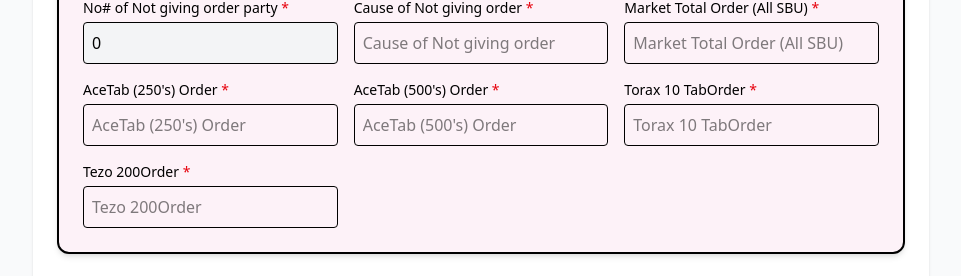
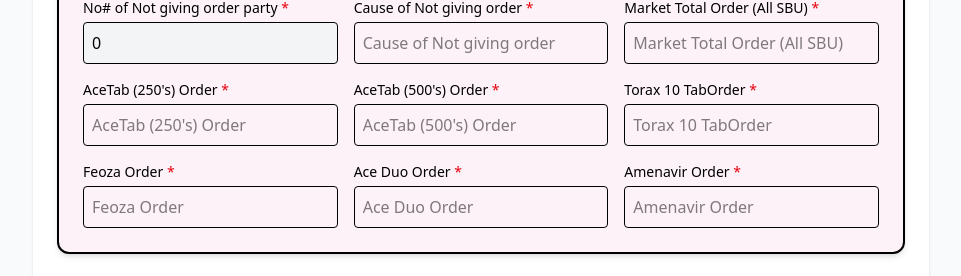
Before and after one commit to Mizan510/monitoring, a React app in the folder frontend/: page /dashboard in a window 1280 px wide. Shown: the part 1322-1598 px from the top of the page, without its empty margins (159-1120 px from the left). Built offline with nearby package versions, Linux system fonts and the light colour scheme; no server answers; sample sign-in values are in the browser's storage; the HTML template or start-up script is replaced by a standard one.

Commit message:
Something Updated

```diff
--- a/frontend/src/components/SubmitForm.jsx
+++ b/frontend/src/components/SubmitForm.jsx
@@ -167,7 +167,14 @@
       type: "number",
       placeholder: "Torax 10 TabOrder",
     },
-    { name: "tezo200Order", label: "Tezo 200Order", type: "number", placeholder: "Tezo 200Order" },
+    { name: "FeozaOrder", label: "Feoza Order", type: "number", placeholder: "Feoza Order" },
+    { name: "AceDuoOrder", label: "Ace Duo Order", type: "number", placeholder: "Ace Duo Order" },
+    {
+      name: "AmenavirOrder",
+      label: "Amenavir Order",
+      type: "number",
+      placeholder: "Amenavir Order",
+    },
   ],
   [
     {
```
